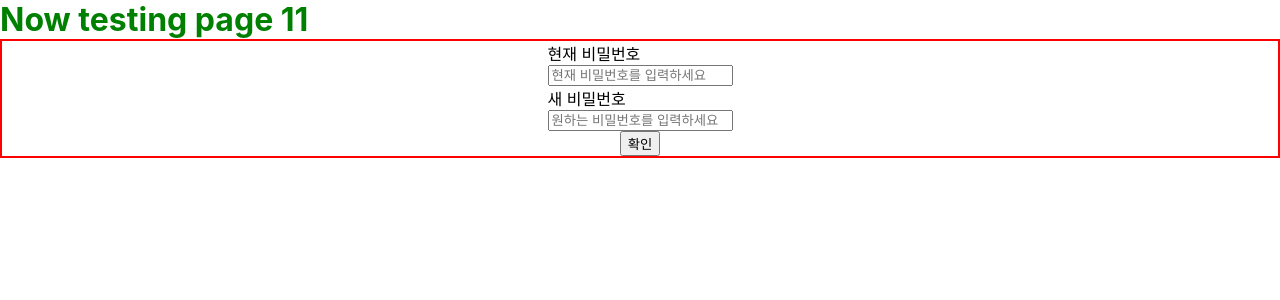
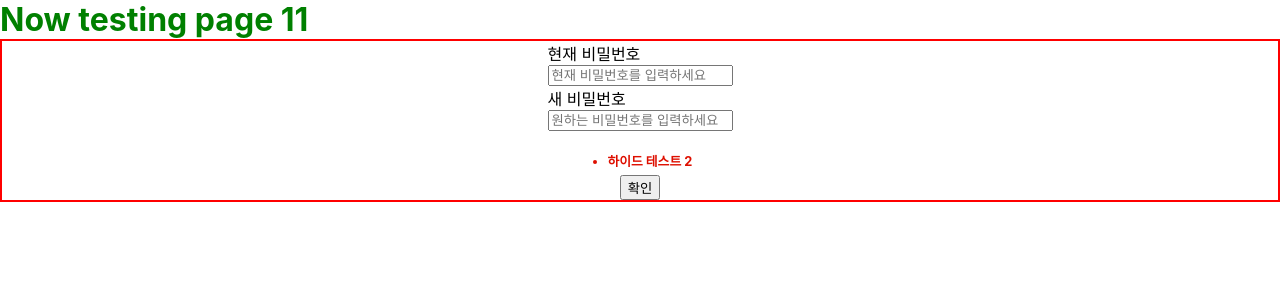
Before and after one commit to emily-hong/AnimalChat, a React (Create React App) app in the folder client/: page / in a window 1280 px wide. Shown: the top 300 px of the page. Built offline with nearby package versions, Linux system fonts and the light colour scheme.

Commit message:
Design: 유효성 검사를 위한 리스트 - 에러가 없으면 display: none

```diff
--- a/client/src/pages/11-2.pwdSection.js
+++ b/client/src/pages/11-2.pwdSection.js
@@ -1,5 +1,5 @@
 import { useEffect, useState } from 'react';
-import styled from 'styled-components'
+import styled, { css } from 'styled-components'
 
 const StyledPwdChangeSection = styled.div`
   display: flex;
@@ -25,18 +25,17 @@ const StyledSingleInputArea = styled.div`
   // }
 `;
 
-const StyledRequirementsList = styled.ul`
-  & > li {
-    list-style-type: disc;
-    font-size: 0.8rem;
-    font-weight: bold;
-    color: #de0f00;
-    background-color: transparent;
+const StyledList = styled.li`
+  ${props =>
+    props.hide &&
+    css`display: none;`
   }
-
-  // & > li.right {
-  //   color: #03a100;
-  // }
+  flex-direction: column;
+  list-style-type: disc;
+  font-size: 0.8rem;
+  font-weight: bold;
+  color: #de0f00;
+  background-color: transparent;
 `;
 
 export default function PasswordChange() {
@@ -144,13 +143,15 @@ export default function PasswordChange() {
               value={newPwd}
               onChange={handleOnChange}
             />
-            <StyledRequirementsList>
+            <ul className="validityRequirements">
               {/* {isNewPwdInput? null : <li>비밀번호를 입력해주세요</li>}
               {isAllAlphabets? <li>숫자를 포함해야 합니다</li> : null}
               {isAllNumbers? <li>문자를 포함해야 합니다</li> : null}
               {isTooShort? <li>4자 이상이어야 합니다</li> : null}
               {isTooLong? <li>15자 이하이어야 합니다</li> : null} */}
-            </StyledRequirementsList>
+              <StyledList hide>하이드 테스트</StyledList>
+              <StyledList>하이드 테스트 2</StyledList>
+            </ul>
           </StyledSingleInputArea>
         </StyledPwdInputsArea>
         <div>
```
